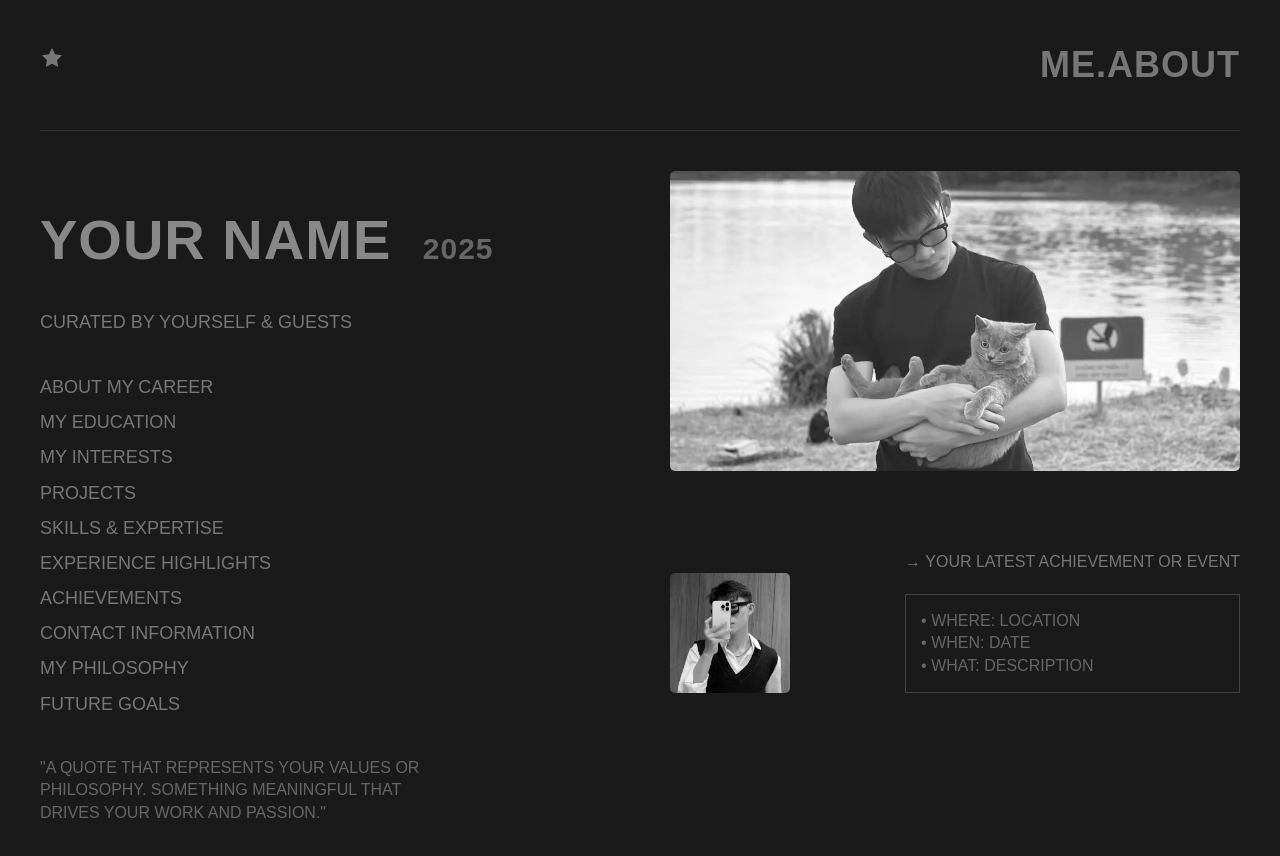
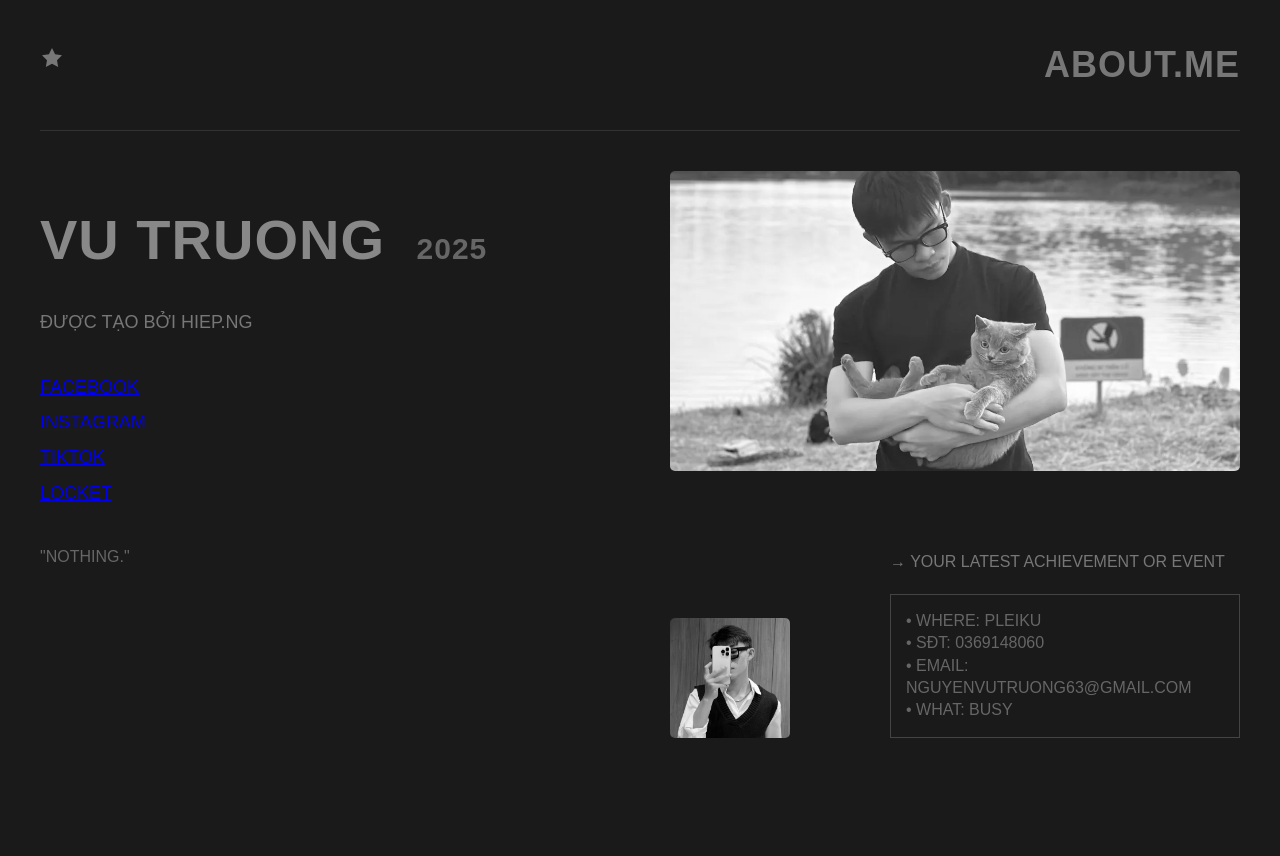
Before and after one commit to Herb-1/AboutMe, a plain HTML site: page index.html in a window 1280 px wide. After the commit the page ends 800 px from the top, so only its background shows below. Drawn offline with Linux system fonts and the light colour scheme.

Commit message:
Update list section with social media links

```diff
--- a/index.html
+++ b/index.html
@@ -18,33 +18,27 @@
 <body>
   <div class="header">
     <span class="star"><img src="images/star.svg" alt="Star" width="24" height="24"></span>
-    <div class="title">ME.ABOUT</div>
+    <div class="title">ABOUT.ME</div>
   </div>
 
   <div class="divider"></div>
 
   <div class="container">
     <div class="left-column">
-      <div class="main-title">YOUR NAME <span class="year">2025</span></div>
-      <div class="subtitle">Curated by yourself & guests</div>
+      <div class="main-title">VU TRUONG <span class="year">2025</span></div>
+      <div class="subtitle">Được tạo bởi Hiep.Ng</div>
 
       <div class="list-section">
         <ul class="list">
-          <li>About my career</li>
-          <li>My education</li>
-          <li>My interests</li>
-          <li>Projects</li>
-          <li>Skills & expertise</li>
-          <li>Experience highlights</li>
-          <li>Achievements</li>
-          <li>Contact information</li>
-          <li>My philosophy</li>
-          <li>Future goals</li>
+          <li><a href="https://www.facebook.com/nvt6363" target="_blank">Facebook</a></li>
+          <li><a href="https://www.instagram.com/nvt6363" target="_blank">Instagram</a></li>
+          <li><a href="https://www.tiktok.com/@2003_nvt" target="_blank">TikTok</a></li>
+          <li><a href="https://locket.camera/links/JFwPkrLL2ZfWfHwFA" target="_blank">Locket</a></li>
         </ul>
       </div>
 
       <div class="small-text">
-        "A quote that represents your values or philosophy. Something meaningful that drives your work and passion."
+        "Nothing."
       </div>
 
     </div>
@@ -63,9 +57,10 @@
           <div class="event-details">
             → Your latest achievement or event
             <div class="info-box">
-              • Where: Location<br>
-              • When: Date<br>
-              • What: Description
+              • Where: Pleiku<br>
+              • SĐT: 0369148060<br>
+              • Email: Nguyenvutruong63@gmail.com<br>
+              • What: Busy
             </div>
           </div>
         </div>
```
